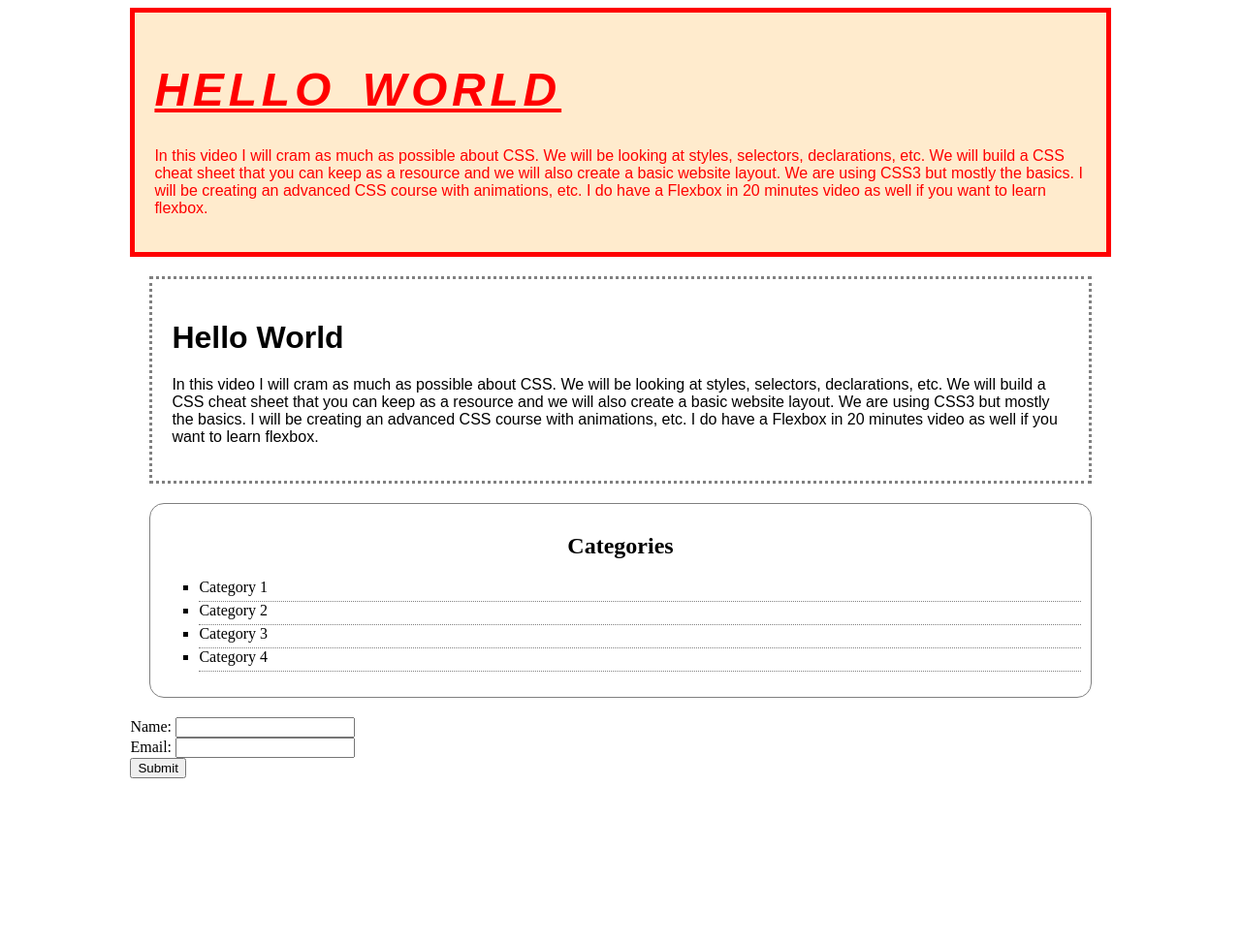
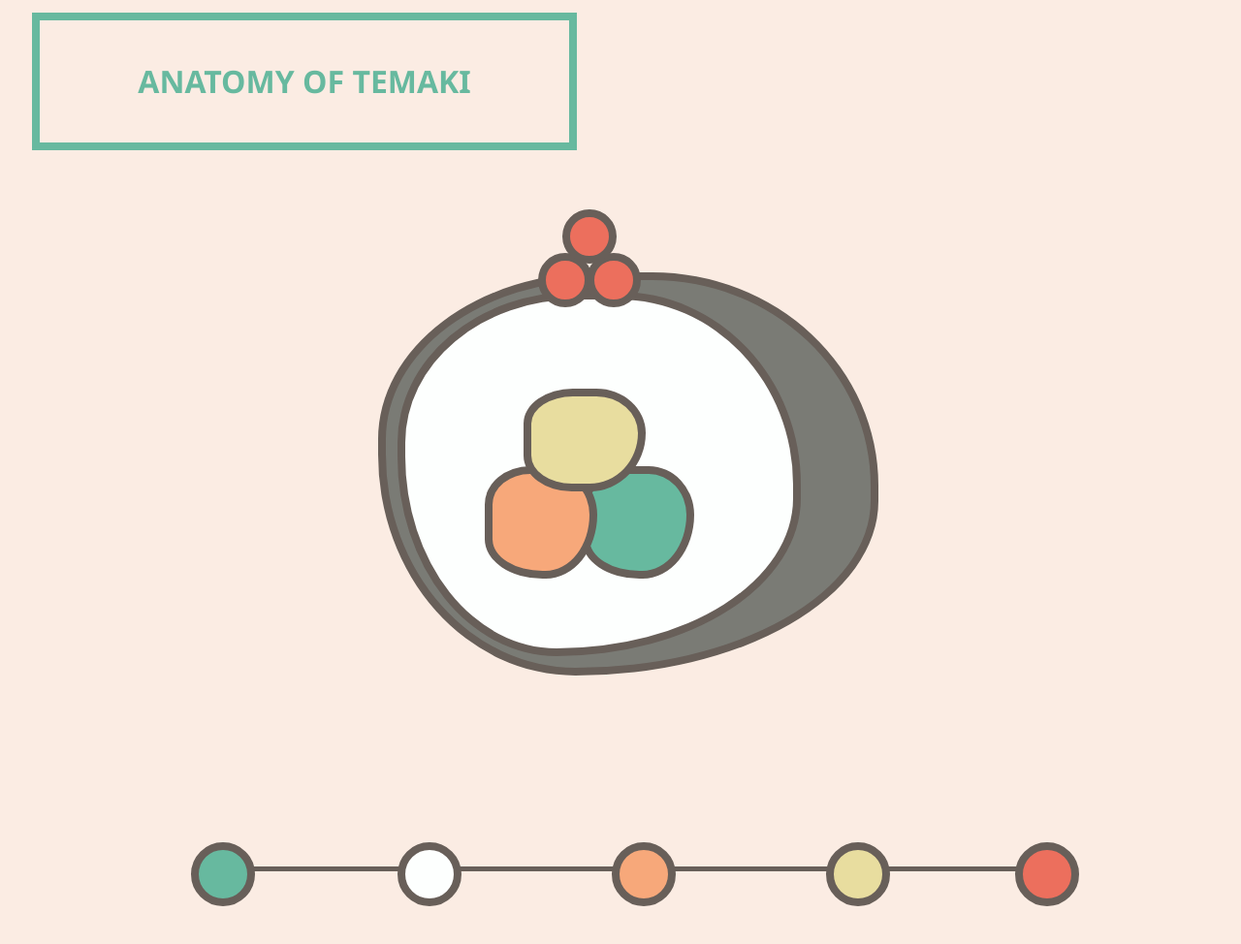
Before and after one commit to claudiang0803/CSS_Cheatsheat_1, a plain HTML site: page index.html in a window 1280 px wide. Shown: the whole page at 97% size. Before the commit the page ends 811 px from the top, so only its background shows below. Drawn offline with Linux system fonts and the light colour scheme.

Commit message:
IA_Final Project

```diff
--- a/index.html
+++ b/index.html
@@ -1,136 +1,257 @@
 <!DOCTYPE html>
 <html>
   <head>
-    <title>CSS Cheat sheet</title>
-     <style> /*Separates presentation from styling */
+    <title>Temaki Sushi</title>
+    <style>
+      body{
+        background-color: #fbece3
+      }
 
-       a {
-         text-decoration:none;
-         color: black
+      .textbox{
+        color: #67b99f;
+        font-family: "Segoe UI";
+				text-align: center;
+        padding: 20px;
+        position: relative;
+        margin-top: 1%;
+        margin-left: 2%;
+        border: 8px #67b99f solid;
+        width: 40%
+
+      }
+      .sushi-roll{
+        width:500px;
+        height:500px;
+        position: relative;
+        margin-left: auto;
+        margin-right: auto;
+        margin-top: 10%
+      }
+
+      .seaweed{
+      	background: #7a7b75;
+        width: 100%;
+        height: 80%;
+        position: absolute;
+        border-radius: 46% 47% 63% 41% / 43% 55% 45% 57%;
+        border: 8px #685f59 solid;
+      }
+
+      .rice{
+        background: #fdfffe;
+        position: absolute;
+        z-index:1;
+        width: 400px;
+        height: 360px;
+        margin-top: 20px;
+        margin-left: 20px;
+      }
+
+      .topping{
+        border: 8px #685f59 solid;
+      }
+      .cucumber-stick{
+        background: #67b99f;
+        position: absolute;
+        z-index:2;
+        width: 100px;
+        height: 100px;
+        margin-top: 200px;
+        margin-left: 210px;
+        border-radius: 44% 44% 50% 56% / 37% 47% 62% 38%
+      }
+
+      .crab{
+        background: #f7a87a;
+        position: absolute;
+        z-index:3;
+        width: 100px;
+        height: 100px;
+        margin-top: 200px;
+        margin-left: 110px;
+        border-radius: 44% 44% 50% 56% / 37% 47% 62% 38%
+      }
+
+      .tamago{
+        background: #e8dd9f;
+        position: absolute;
+        z-index:3;
+        width: 110px;
+        height: 90px;
+        margin-top: 120px;
+        margin-left: 150px;
+        border-radius: 44% 44% 50% 43% / 37% 47% 62% 38%
+      }
+
+      .ikura{
+        background: #ec6f5d;
+        position: absolute;
+        z-index:4;
+        width: 40px;
+        height: 40px;
+        border-radius: 50%
+      }
+
+      .ikura1{
+        margin-top: -20px;
+        margin-left: 165px;
+      }
+
+      .ikura2{
+        margin-top: -20px;
+        margin-left:215px;
+      }
+
+      .ikura3{
+        margin-top: -65px;
+        margin-left:190px;
+      }
+
+      .bottom{
+        width:70%;
+        height:70%;
+        position: relative;
+        margin-left: auto;
+        margin-right: auto;
+        margin-top: 7%;
+
+      }
+
+      .bar{
+      	background: #685f59;
+        margin-top: 25px;
+        width: 100%;
+        height: 1%;
+        position: absolute
       }
 
 
-       a:hover{
-         color: red
+      .circles{
+        border: 8px #685f59 solid;
+        border-radius: 50%;
+        position: absolute;
+        margin-top: 0px;
+        z-index: 2;
+        width: 50px;
+        height: 50px;
+        transition-property: width height border-radius
+      											margin-left margin-top z-index;
+        transition-duration: .5s;
+      }
+
+      .circles:hover{
+        width: 100%;
+        height: 50%;
+        border-radius: 0%;
+        margin-left: auto;
+        margin-right: auto;
+        margin-top: -10px;
+        z-index: 3;
       }
 
 
-       .container{
-         width: 80%; /*RWD*/
-        	margin: auto
-
-
-       }
-
-       .box-1{  /* Will format all h1, if want to format specific one then need to give class*/
-        color: red; /* Property;value */
-        background-color: blanchedalmond;
-        font-family: sans-serif;
-        font-size: 24px;
-        padding: 20px;
-        border: 5px red solid;
+      .circle1{
+        margin-left: -0.1%;
+        background: #67b99f;
       }
 
 
 
-       .box-2{  /* Will format all h1, if want to format specific one then need to give class*/
-        color: black; /* Property;value */
-        font-family: sans-serif;
-        margin: 20px;
-        padding: 20px;
-        border: 3px grey dotted;
+      .circle1:hover{
+
       }
 
-       p {
-         font-size: 16px
+      .overlay{
+        font-family: "Segoe UI";
+				text-align: center;
+        margin-top: auto;
+        font-size: 20px;
+        color: rgba(0, 0, 0, 0)
       }
 
-       .header1{
-         font-style: italic;
-        	text-decoration:underline;
-        	text-transform:uppercase;
-         	letter-spacing: 0.1em;
-         	word-spacing: 0.2em
+
+
+
+
+
+
+      .circle2{
+        background: #fdfffe;
+        margin-left: 24%
       }
 
-       .categories{
-        border: 1px grey solid;
-        margin: 20px;
-        padding: 10px;
-        border-radius: 15px
+      .circle3{
+        background: #f7a87a;
+        margin-left: 49%
       }
 
-        .categories h2{
-				text-align: center
+      .circle4{
+        background: #e8dd9f;
+        margin-left: 74%
+
       }
 
-        .categories ul{  /*Targets the entire ul "box"*/
-				list-style: square;
-       }
+      .circle5{
+        background: #ec6f5d;
+        margin-left: 96%
 
-       .categories li{ /*The bullets themselves*/
-        padding-bottom: 5px;
-        border-bottom: dotted 1px grey;
-/*         list-style-image: url("flower1")  */
       }
 
 
   </style>
   </head>
 
+
   <body>
-    <div class="container">
-      <div class="box-1">
-      <h1 class="header1">
-       Hello World
+    <div class="textbox">
+      <h1>
+      ANATOMY OF TEMAKI
     	</h1>
+    </div>
 
+    <div class="sushi-roll">
+      <div class="seaweed">
+      </div>
+      <div class="seaweed rice">
+      </div>
+      <div class="topping cucumber-stick">
+      </div>
+      <div class="topping crab">
+      </div>
+      <div class="topping tamago">
+      </div>
+      <div class="topping ikura ikura1">
+      </div>
+      <div class="topping ikura ikura2">
+      </div>
+      <div class="topping ikura ikura3">
+      </div>
+    </div>
+
+    <div class="bottom">
+      <div class="bottom bar"></div>
+      <div class="circles circle1">
+
+      </div>
+      <div class="circles circle2"></div>
+      <div class="circles circle3"></div>
+      <div class="circles circle4"></div>
+      <div class="circles circle5"></div>
+    	<div class = "bottom overlay">
+      	<h2>
+        CUCUMBER
+        </h2>
         <p>
-       In this video I will cram as much as possible about CSS. We will be looking at styles, selectors, declarations, etc. We will build a CSS cheat sheet that you can keep as a resource and we will also create a basic website layout. We are using CSS3 but mostly the basics. I will be creating an advanced CSS course with animations,  etc. I do have a Flexbox in 20 minutes video as well if you want to learn flexbox.
+        Lorem ipsum dolor sit amet, consectetur adipiscing elit. Sed libero urna, feugiat a ligula in, blandit pellentesque dui. Sed turpis neque, gravida nec lectus ac, consectetur fringilla dui. Nulla non mauris eros. Maecenas semper neque ac dolor sodales tempor. Quisque tempus vel ligula non rutrum. Curabitur placerat, ante et feugiat viverra, sem diam vehicula eros, eget molestie mi nisi eget mauris. Maecenas vehicula nisl non lacinia viverra. Fusce accumsan lorem ex, et vehicula nisi mattis ut. Suspendisse tempus tristique tincidunt. Orci varius natoque penatibus et magnis dis parturient montes, nascetur ridiculus mus. Donec pharetra erat in justo porttitor, at cursus sapien luctus. Donec finibus arcu lorem, ut maximus orci sagittis tempor. Nam tincidunt risus dolor, ut bibendum justo eleifend eu. Etiam consequat accumsan augue non rutrum. Praesent consectetur erat non erat finibus semper. Aenean consectetur quis mauris ultricies auctor.</div>
       	</p>
       </div>
-    </div>
-    <div class="container">
-      <div class="box-2">
-      <h1 class="header2">
-       Hello World
-      </h1>
 
-      <p>
-       In this video I will cram as much as possible about CSS. We will be looking at styles, selectors, declarations, etc. We will build a CSS cheat sheet that you can keep as a resource and we will also create a basic website layout. We are using CSS3 but mostly the basics. I will be creating an advanced CSS course with animations,  etc. I do have a Flexbox in 20 minutes video as well if you want to learn flexbox.
-      </p>
 
-      </div>
 
-      <div>
-      <div class="categories">
-        <h2>
-         Categories
-        </h2>
-        	<ul>
-            <li> <a href="">Category 1</a></li>
-						<li> <a href="">Category 2</a></li>
-          	<li> <a href="">Category 3</a></li>
-            <li> <a href="">Category 4</a></li>
-        	</ul>
-      </div>
 
-      <div class="form-group"> <!--Forms -->
-      	<div>
-          <label>Name: </label>
-        	<input type="text" name="name">
-        </div>
-        <div>
-        	<label>Email: </label>
-        	<input type="email" name="email">
-      	</div>
-      	<div>
-        	<input class="button" type="submit"
-          value="Submit">
-
-     		</div>
-
-      </div>
 
   </body>
+
+
+
 </html>
```
Lines whose indentation alone changed are shown as unchanged.
